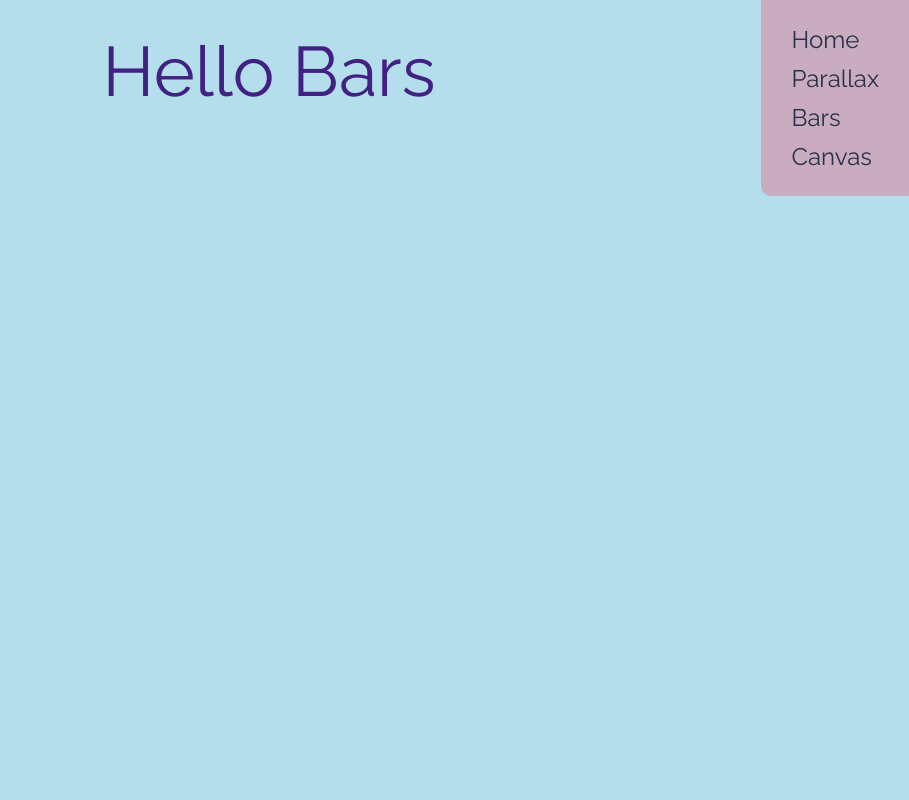
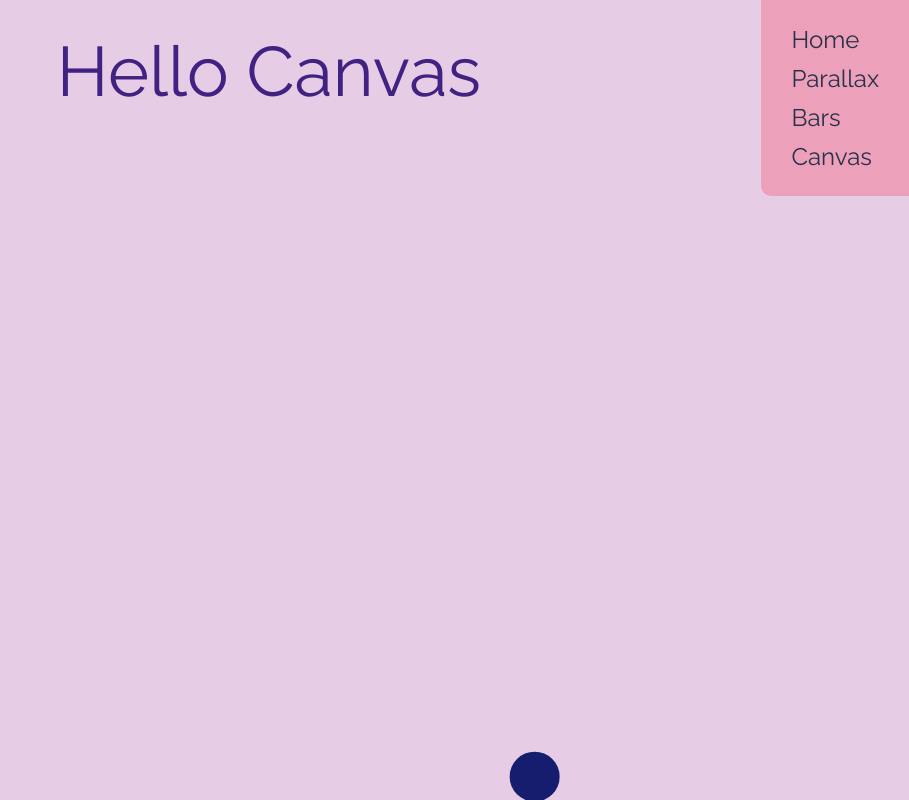
Before and after one commit to Velocima/front-end-react-effects, a Next.js app: page /canvas in a window 1280 px wide. Shown: the whole page, without its empty margins (371-1280 px from the left). Built offline with nearby package versions, Linux system fonts and the light colour scheme.

Commit message:
cool ball bouncing thing created

```diff
--- a/pages/canvas.jsx
+++ b/pages/canvas.jsx
@@ -1,9 +1,78 @@
 import Head from 'next/head';
 import styles from '../styles/canvas.module.css';
 import Nav from '../components/nav';
-import { useState } from 'react';
+import { useEffect, useState, useRef } from 'react';
+import useWindowSize from '../hooks/useWindowSize';
 
 export default function Page() {
+	const [width, height] = useWindowSize();
+	const [isPlaying, setIsPlaying] = useState(true);
+	const canvasRef = useRef(null);
+
+	useEffect(() => {
+		const canvas = canvasRef.current;
+		const ctx = canvas.getContext('2d');
+		let raf;
+		const ball = {
+			x: 100,
+			y: 100,
+			vx: 5,
+			vy: 2,
+			radius: 25,
+			color: '#161d6f',
+			draw: function () {
+				ctx.beginPath();
+				ctx.arc(this.x, this.y, this.radius, 0, Math.PI * 2, true);
+				ctx.closePath();
+				ctx.fillStyle = this.color;
+				ctx.fill();
+			},
+		};
+
+		function draw() {
+			ctx.clearRect(0, 0, canvas.width, canvas.height);
+			ball.draw();
+			if (ball.y + ball.vy > canvas.height || ball.y + ball.vy < 0) {
+				ball.vy = -ball.vy;
+			}
+			if (ball.x + ball.vx > canvas.width || ball.x + ball.vx < 0) {
+				ball.vx = -ball.vx;
+			}
+			if (Math.abs(ball.vy) < 0.3 && canvas.height - ball.y < 30) {
+				ball.vy = 25;
+				if (Math.abs(ball.vx) < 0.1) {
+					Math.random() < 0.5 ? (ball.vx += 10) : (ball.vx -= 10);
+				}
+			}
+
+			ball.vy *= 0.99;
+			ball.vy += 0.2;
+			ball.vx *= 0.995;
+			ball.x += ball.vx;
+			ball.y += ball.vy;
+			raf = window.requestAnimationFrame(draw);
+		}
+
+		raf = window.requestAnimationFrame(draw);
+
+		ball.draw();
+
+		const onClick = ({ clientX, clientY }) => {
+			if (clientY > ball.y) {
+				ball.vy -= 20;
+			} else {
+				ball.vy += 20;
+			}
+			if (clientX > ball.x) {
+				ball.vx -= 10;
+			} else {
+				ball.vx += 10;
+			}
+			// Math.random() < 0.5 ? (ball.vx += 10) : (ball.vx -= 10);
+		};
+		window.addEventListener('click', onClick);
+		return () => window.removeEventListener('click', onClick);
+	}, [isPlaying]);
 	return (
 		<>
 			<Head>
@@ -12,7 +81,8 @@ export default function Page() {
 			</Head>
 			<Nav />
 			<main className={styles.main}>
-				<h1 style={{ zIndex: 100 }}>Hello Bars</h1>
+				<h1 style={{ zIndex: 100 }}>Hello Canvas</h1>
+				<canvas width={width} height={height} ref={canvasRef}></canvas>
 			</main>
 		</>
 	);
--- a/styles/canvas.module.css
+++ b/styles/canvas.module.css
@@ -13,4 +13,16 @@
 	font-size: 70px;
 	padding: 30px 0;
 	color: #412283;
+	pointer-events: none;
 }
+.main h1::selection {
+	background: #00000000;
+}
+
+.main canvas {
+	position: fixed;
+	top: 0;
+	right: 0;
+	fill: #e7cce5;
+	background-color: #e7cce5;
+}
```
